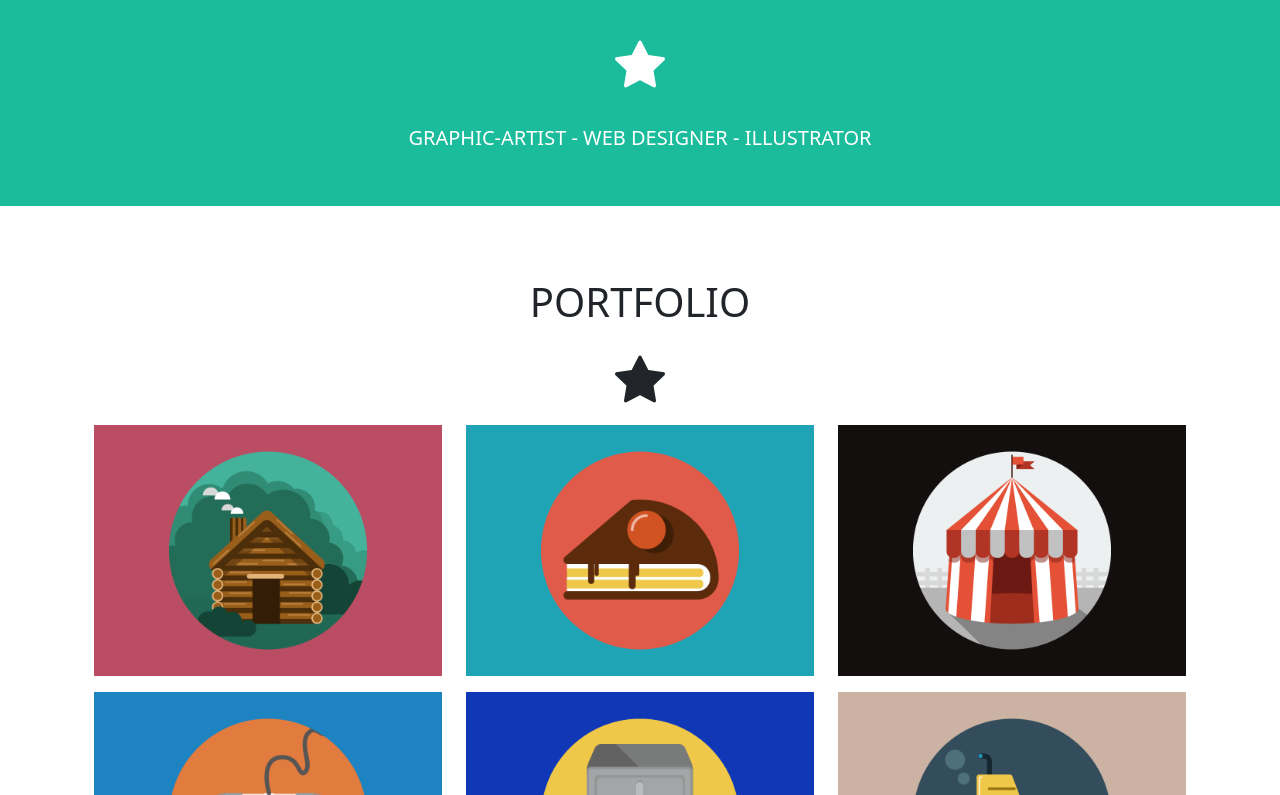
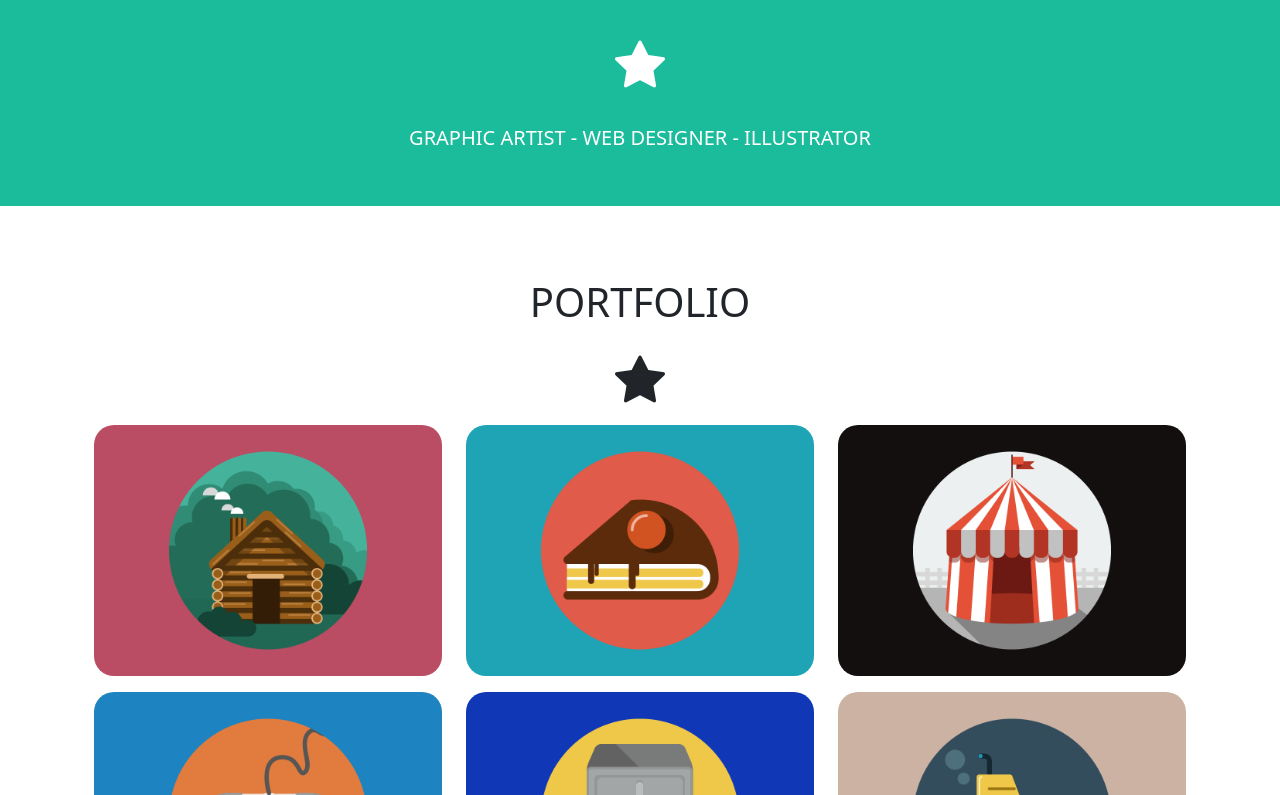
Before and after one commit to grada92/html-css-bootstrap-freelancer, a plain HTML site: page index.html in a window 1280 px wide. Shown: the part 505-1300 px from the top of the page. Drawn offline with nearby package versions, Linux system fonts and the light colour scheme.

Commit message:
correggo html dettaglio

```diff
--- a/index.html
+++ b/index.html
@@ -111,7 +111,7 @@
                     <div class="col-12 py-4">
 
 
-                        <h5>GRAPHIC-ARTIST - WEB DESIGNER - ILLUSTRATOR</h5>
+                        <h5>GRAPHIC ARTIST - WEB DESIGNER - ILLUSTRATOR</h5>
                     </div>
                 </div>
 
--- a/style.css
+++ b/style.css
@@ -47,3 +47,7 @@ a {
     border-radius: 100%;
     padding-top: 15px;
 }
+
+img {
+    border-radius: 20px;
+}
```
